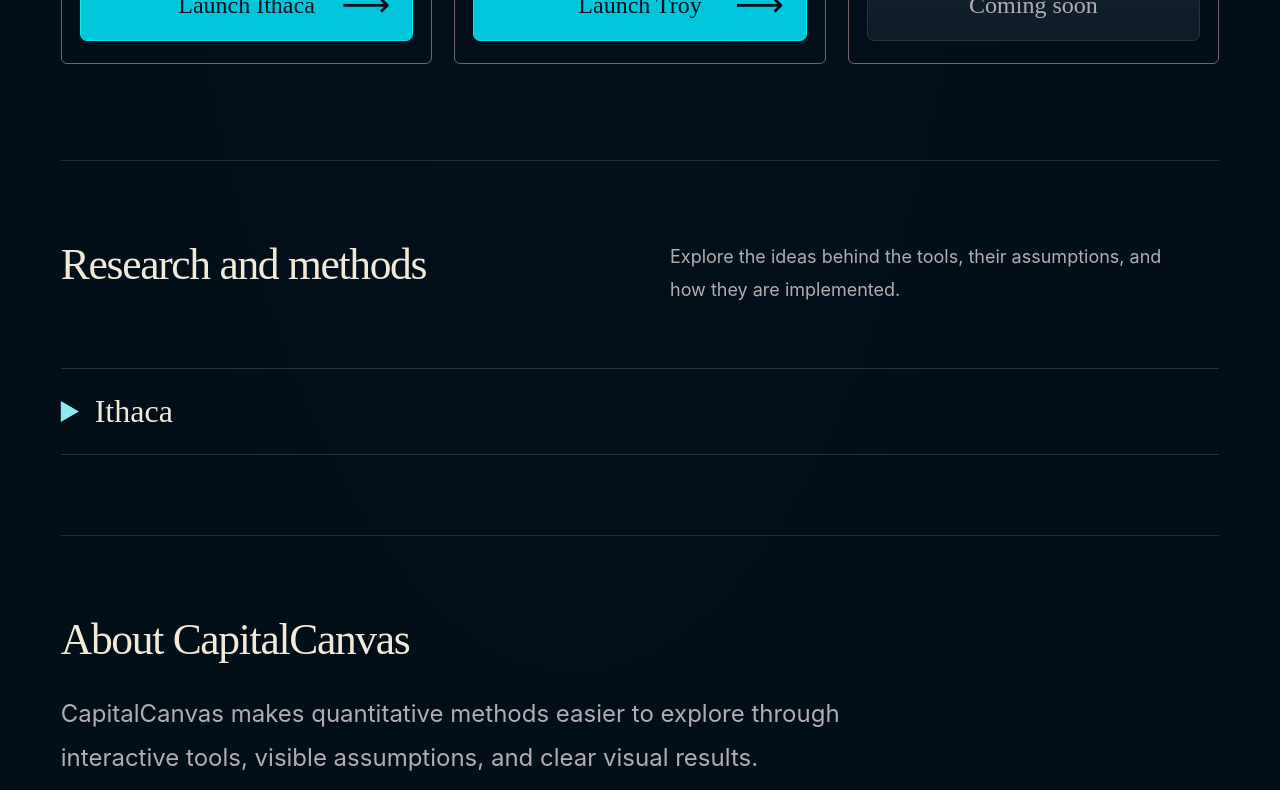
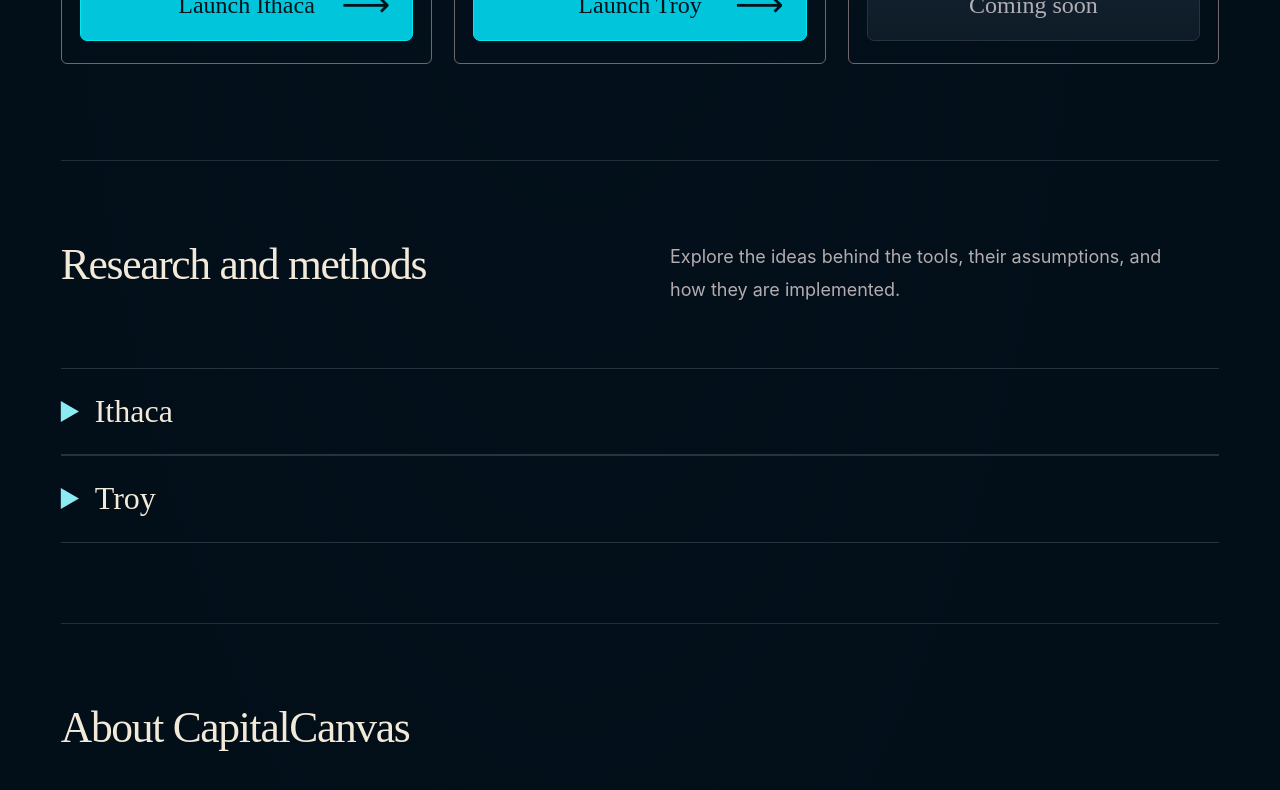
Before and after one commit to DaYeeMan/Ithaca, a React (Vite) app in the folder apps/web/: page / in a window 1280 px wide. Shown: the part 711-1501 px from the top of the page. Built offline with nearby package versions, Linux system fonts and the light colour scheme.

Commit message:
Clarify Troy market-making model assumptions

```diff
--- a/apps/web/src/site/HomePage.tsx
+++ b/apps/web/src/site/HomePage.tsx
@@ -3,6 +3,7 @@
 import type { HomeSection } from "./SiteNavigation";
 import { ResearchContent, AsianLatticeContent } from "./ResearchContent";
 import { research } from "./research";
+import { troyResearch } from "./troyResearch";
 import { contactEmail, contactHref } from "./siteInfo";
 
 const sections: HomeSection[] = ["home", "resources", "about"];
@@ -106,6 +107,23 @@
         </article>
         </div>
       </details>
+      <details className="resource-project">
+        <summary>Troy</summary>
+        <div className="research-list">
+          {troyResearch.map((entry, index) => <article id={entry.id} className="research-entry" key={entry.id} tabIndex={-1} aria-labelledby={`${entry.id}-title`}>
+            <div className="research-category"><span className="section-index" aria-hidden="true">{String(index + 1).padStart(2, "0")}</span><span>{entry.method}</span></div>
+            <div className="research-body"><ResearchContent entry={entry} headingId={`${entry.id}-title`} /></div>
+          </article>)}
+          <article id="troy-market-making" className="research-entry" tabIndex={-1} aria-labelledby="troy-market-making-title">
+            <div className="research-category"><span className="section-index" aria-hidden="true">07</span><span>Implementation note</span></div>
+            <div className="research-body">
+              <h3 id="troy-market-making-title">Quoting, order flow, and inventory</h3>
+              <p>Troy separates the simulated market from the maker’s pricing assumptions. The selected pricing model computes fair value and delta; its name does not indicate whether it matches the true dynamics.</p>
+              <details><summary>Implementation</summary><p>Inventory shifts quotes, and Poisson arrival intensity decreases with unfavorable quote distance from the maker’s posted fair value. The engine clips fills at inventory limits and optionally hedges model delta. P&L includes option and hedge positions minus transaction costs; cash financing is excluded. This is a project simulation policy, not a calibrated order-flow model or a published optimal quoting strategy.</p></details>
+            </div>
+          </article>
+        </div>
+      </details>
     </section>
     <section id="about" className="home-section reading-section" tabIndex={-1} aria-labelledby="about-title">
       <h2 id="about-title">About CapitalCanvas</h2>
--- a/apps/web/src/site/site.css
+++ b/apps/web/src/site/site.css
@@ -27,7 +27,7 @@
 .site-intro { color: var(--site-muted); font-size: clamp(18px, 1.4vw, 23px); line-height: 1.6; margin: 10px 0 26px; }
 .tool-list { display: grid; grid-template-columns: repeat(3, minmax(0, 1fr)); gap: 22px; }
 .tool-entry { position: relative; border: 1px solid #70676b; border-radius: 6px; padding: 30px 26px 22px; min-height: clamp(480px, 34.5vw, 576px); display: flex; flex-direction: column; align-items: flex-start; }
-.tool-entry:first-child::before { content: ""; position: absolute; top: -1px; left: -1px; right: -1px; height: 3px; border-radius: 6px 6px 0 0; background: linear-gradient(90deg, #00e8e8, #3ef0b4, #e9ee00); }
+.tool-entry:not(.upcoming-tool)::before { content: ""; position: absolute; top: -1px; left: -1px; right: -1px; height: 3px; border-radius: 6px 6px 0 0; background: linear-gradient(90deg, #00e8e8, #3ef0b4, #e9ee00); }
 .section-index { color: #00e5e5; font-size: 16px; }
 .tool-entry > .section-index { font-size: 25px; line-height: 1.4; }
 .ghost-number { position: absolute; top: 22px; right: 24px; color: #b7b9c126; font: 92px/1 var(--site-serif); letter-spacing: -.07em; pointer-events: none; }
--- /dev/null
+++ b/apps/web/src/site/troyResearch.ts
@@ -0,0 +1,30 @@
+import { research, type ResearchEntry } from './research';
+
+const shared = (id: string, implementation: string): ResearchEntry => {
+  const entry = research.find(item => item.id === id)!;
+  return { ...entry, id: `troy-${id}`, tools: ['Troy'], implementation };
+};
+
+export const troyResearch: ResearchEntry[] = [
+  shared('black-scholes', 'Troy prices European vanilla options with independently assumed constant volatility, interest rate, and continuous dividend yield. The true market may instead follow Heston or Merton dynamics; choosing Black–Scholes does not imply the assumptions are correct.'),
+  shared('crr', 'Troy uses a European terminal-payoff CRR tree with independently assumed volatility. It does not apply early exercise. Time-step limits bound computation; invalid risk-neutral probabilities produce an error.'),
+  shared('monte-carlo', 'Troy averages discounted risk-neutral GBM payoffs for Monte Carlo pricing. Seeded common random numbers stabilize successive values and spot-bump delta estimates. Pricing paths are separate from true market paths; finite sampling error remains.'),
+  {
+    id: 'troy-heston', method: 'Stochastic volatility', title: 'A Closed-Form Solution for Options with Stochastic Volatility with Applications to Bond and Currency Options',
+    authors: 'Steven L. Heston', year: '1993', source: 'https://wwwf.imperial.ac.uk/~ajacquie/IC_Num_Methods/IC_Num_Methods_Docs/Literature/Heston.pdf', access: 'University-hosted paper', tools: ['Troy'],
+    summary: 'A stochastic variance process allows volatility to change over time and to correlate with underlying price shocks.',
+    implementation: 'Troy uses the Heston dynamics as a model foundation. Its Heston pricing implementation uses bounded risk-neutral Monte Carlo, not this paper’s closed-form formula. True-market and pricing variance parameters are independently configurable.',
+  },
+  {
+    id: 'troy-merton', method: 'Jump diffusion', title: 'Option pricing when underlying stock returns are discontinuous',
+    authors: 'Robert C. Merton', year: '1976', source: 'https://www.cmat.edu.uy/~mordecki/hk2010/merton76.pdf', access: 'University-hosted paper', tools: ['Troy'],
+    summary: 'Combines continuous price fluctuations with sudden jumps, extending the possible behavior of underlying returns.',
+    implementation: 'Troy’s true Merton market combines lognormal diffusion with Poisson lognormal jumps and an expected-jump drift compensator. Merton is a market dynamics choice, not an available maker pricing model.',
+  },
+  {
+    id: 'troy-variance-simulation', method: 'Numerical simulation', title: 'Positive stochastic volatility simulation',
+    authors: 'William Halley, Simon J. A. Malham & Anke Wiese', year: '2008', source: 'https://www.macs.hw.ac.uk/~simonm/psdesarxiv.pdf', access: 'Author-hosted manuscript', tools: ['Troy'],
+    summary: 'Discusses numerical schemes that address the nonnegative variance constraint in stochastic volatility models.',
+    implementation: 'Troy uses log-spot steps and projected/truncated Euler variance steps. This reference provides context for positivity and discretization error; Troy does not implement the paper’s proposed splitting scheme.',
+  },
+];
--- a/apps/web/src/troy/TroyWorkbench.tsx
+++ b/apps/web/src/troy/TroyWorkbench.tsx
@@ -39,13 +39,13 @@
     <a className="skip-link" href="#troy-main">Skip to simulation</a>
     <header className="topbar troy-topbar">
       <a className="back-home" href="/#home" aria-label="Back to CapitalCanvas"><ArrowLeft size={20} /></a>
-      <h1 className="wordmark">Troy</h1><span className="troy-tagline">Options market-making laboratory</span>
+      <h1 className="wordmark">Troy</h1>
       <button className="secondary-button" onClick={() => updateConfig({ ...defaultConfig })}><RotateCcw size={14} /> Reset</button>
     </header>
     <aside className="troy-parameters" aria-label="Simulation parameters"><TroyParameters config={config} onChange={updateConfig} /></aside>
     <main className="troy-main" id="troy-main" tabIndex={-1}>
-      <div className="troy-experiment-heading"><div><span className="troy-eyebrow">SIMULATED REALITY / MODEL BELIEF</span><h2>Explore the cost of being wrong.</h2></div><span className={`troy-run-status ${busy ? 'working' : ''}`} role="status">{error ? 'Needs attention' : busy ? 'Simulating…' : `Seed ${shown.seed} · ${shown.steps} steps`}</span></div>
-      <div className="troy-model-badges"><span>True Market: <strong>{dynamicsLabels[shown.dynamics]}</strong></span><span>Market Maker: <strong>{pricingLabels[shown.pricing]}</strong></span></div>
+      <div className="troy-experiment-heading"><span className={`troy-run-status ${busy ? 'working' : ''}`} role="status">{error ? 'Needs attention' : busy ? 'Simulating…' : `Seed ${shown.seed} · ${shown.steps} steps`}</span></div>
+      <div className="troy-model-badges"><span>True Market: <strong>{dynamicsLabels[shown.dynamics]}</strong></span><span>Maker Pricing Model: <strong>{pricingLabels[shown.pricing]}</strong></span></div>
       <div className="troy-tabs" role="tablist" aria-label="Simulation views">
         {(['making', 'dynamics'] as const).map(id => <button key={id} id={`troy-tab-${id}`} type="button" role="tab" aria-controls={`troy-panel-${id}`} aria-selected={tab === id} tabIndex={tab === id ? 0 : -1}
           onKeyDown={e => { if (['ArrowLeft', 'ArrowRight', 'Home', 'End'].includes(e.key)) { e.preventDefault(); const next = e.key === 'Home' ? 'making' : e.key === 'End' ? 'dynamics' : tab === 'making' ? 'dynamics' : 'making'; setTab(next); document.getElementById(`troy-tab-${next}`)?.focus(); } }}
--- a/apps/web/src/troy/troy.css
+++ b/apps/web/src/troy/troy.css
@@ -2,8 +2,8 @@
 .troy-workbench .troy-topbar { grid-column: 1 / -1; grid-row: 1; gap: 14px; }
 .troy-tagline { color: var(--muted); font-size: 13px; }
 .troy-workbench .troy-topbar .secondary-button { display: inline-flex; margin-left: auto; }
-.troy-parameters { grid-column: 1; grid-row: 2; min-height: 0; overflow: auto; border-right: 1px solid var(--line); scrollbar-width: thin; }
-.troy-main { grid-column: 2; grid-row: 2; overflow: auto; min-width: 0; padding: 26px 28px 40px; scrollbar-width: thin; }
+.troy-parameters { grid-column: 1; grid-row: 2; min-height: 0; overflow: auto; border-right: 1px solid var(--line); scrollbar-width: thin; scrollbar-color: var(--line) transparent; }
+.troy-main { grid-column: 2; grid-row: 2; overflow: auto; min-width: 0; padding: 26px 28px 40px; scrollbar-width: thin; scrollbar-color: var(--line) transparent; }
 .troy-rail-title { display: flex; align-items: center; justify-content: space-between; }
 .troy-rail-title > span, .troy-eyebrow { color: var(--muted); font-size: 9px; letter-spacing: .14em; }
 .troy-workbench .control-section { padding-bottom: 18px; border-bottom: 1px solid var(--line-soft); }
@@ -22,7 +22,7 @@
 .troy-hint button { display: flex; padding: 2px; border: 0; background: transparent; color: var(--muted); cursor: help; }
 .troy-hint [role=tooltip] { display: none; position: absolute; z-index: 20; width: 246px; right: 0; top: 20px; padding: 11px; color: var(--text); background: var(--surface-raised); border: 1px solid var(--line); border-radius: 4px; box-shadow: 0 6px 20px #0007; font-size: 12px; line-height: 1.5; }
 .troy-hint:hover [role=tooltip], .troy-hint:focus-within [role=tooltip] { display: block; }
-.troy-experiment-heading { display: flex; justify-content: space-between; align-items: center; gap: 18px; }
+.troy-experiment-heading { display: flex; justify-content: flex-end; align-items: center; margin-bottom: 14px; }
 .troy-workbench .troy-experiment-heading h2 { font-size: 27px; margin: 8px 0 18px; }
 .troy-run-status { color: var(--muted); font-size: 11px; white-space: nowrap; }
 .troy-run-status::before { content: ''; display: inline-block; width: 5px; height: 5px; border-radius: 50%; background: var(--green); margin-right: 7px; }
```
Also changed, not shown: apps/web/src/troy/TroyParameters.tsx (+4 -4 lines).
